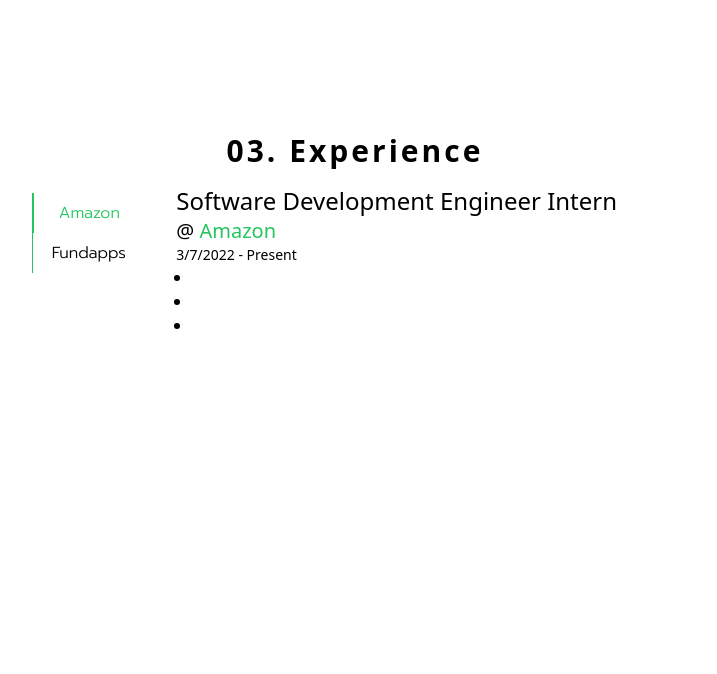
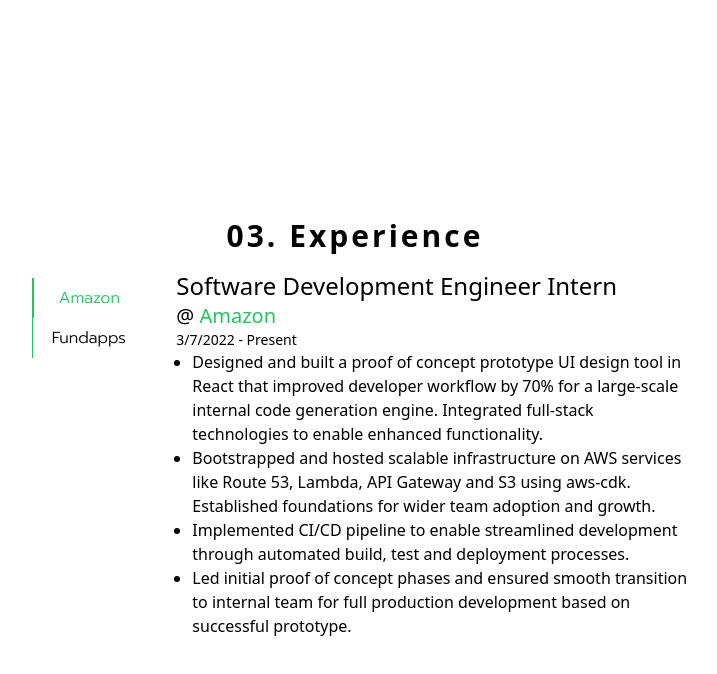
Before and after one commit to biratkk/portfolio-site-v2, a Next.js app: page /components/pages/ExperiencePage in a window 1280 px wide. Shown: the top 674 px of the page, without its empty margins (285-1002 px from the left). Built offline with nearby package versions, Linux system fonts and the light colour scheme.

Commit message:
Added changes to Amazon Experience

```diff
--- a/pages/components/pages/ExperiencePage.tsx
+++ b/pages/components/pages/ExperiencePage.tsx
@@ -9,9 +9,18 @@
     fromDate: "3/7/2022",
     toDate: "Present",
     details: [
-      ``,
-      ``,
-      ``,
+      `Designed and built a proof of concept prototype UI design tool in
+React that improved developer workflow by 70% for a large-scale
+internal code generation engine. Integrated full-stack technologies to
+enable enhanced functionality.`,
+      `Bootstrapped and hosted scalable infrastructure on AWS services
+like Route 53, Lambda, API Gateway and S3 using aws-cdk.
+Established foundations for wider team adoption and growth.`,
+      `Implemented CI/CD pipeline to enable streamlined development
+through automated build, test and deployment processes.`,
+      `Led initial proof of concept phases and ensured smooth transition to
+internal team for full production development based on successful
+prototype.`,
     ],
     linkToCompany: "https://www.amazon.com",
   },
@@ -49,9 +58,9 @@
   return (
     <div
       id="experience"
-      className="w-screen h-screen flex justify-center items-center dark:text-slate-300"
+      className="w-screen h-screen mb-20 flex justify-center items-center dark:text-slate-300"
     >
-      <div className="w-5/6 h-2/3 flex flex-col">
+      <div className="w-5/6 flex flex-col">
         <div className="text-center w-full">
           <HoverHeader>03. Experience</HoverHeader>
         </div>
```
Also changed, not shown: 1 other file (tests, documents, lock files or other folders).
